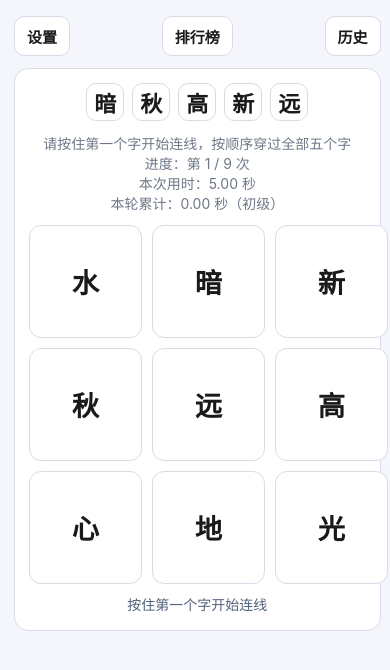
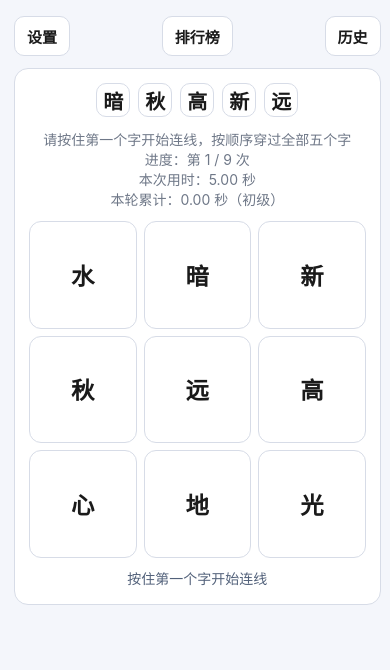
Before and after one commit to Phil1228/polybox, a website: page processing-speed.html in a window 390 px wide. Drawn offline with Linux system fonts and the light colour scheme.

Commit message:
缩小十六宫格的大小，适应小屏幕

```diff
--- a/processing-speed.html
+++ b/processing-speed.html
@@ -53,11 +53,11 @@
       }
       .target-char.done { background: #e9f2ff; border-color: #9cc3ff; color: #1a63d4; }
       .meta { text-align: center; color: #6f7888; font-size: 14px; }
-      .board { width: min(92vw, 420px); aspect-ratio: 1 / 1; margin: 12px auto 0; position: relative; touch-action: none; }
-      .grid { width: 100%; height: 100%; display: grid; grid-template-columns: repeat(var(--grid-cols), 1fr); gap: 10px; }
+      .board { width: min(100%, 420px); aspect-ratio: 1 / 1; margin: 12px auto 0; position: relative; touch-action: none; }
+      .grid { width: 100%; height: 100%; display: grid; grid-template-columns: repeat(var(--grid-cols), 1fr); gap: clamp(6px, 1.8vw, 10px); }
       .char-cell {
         border: 1px solid var(--line); border-radius: 12px; background: #fff;
-        font-size: clamp(24px, 7vw, 36px); font-weight: 700; color: var(--text);
+        font-size: clamp(18px, 6vw, 34px); font-weight: 700; color: var(--text);
       }
       .canvas { position: absolute; inset: 0; width: 100%; height: 100%; pointer-events: none; }
       .status { min-height: 22px; margin-top: 10px; text-align: center; color: #52617a; font-size: 14px; }
@@ -138,6 +138,13 @@
         width: 100%;
       }
       @media (max-width: 760px) { .history-panel { top: 66px; right: 10px; } }
+      @media (max-width: 420px) {
+        .target-char {
+          min-width: 34px;
+          min-height: 34px;
+          font-size: 20px;
+        }
+      }
     </style>
   </head>
   <body>
```
